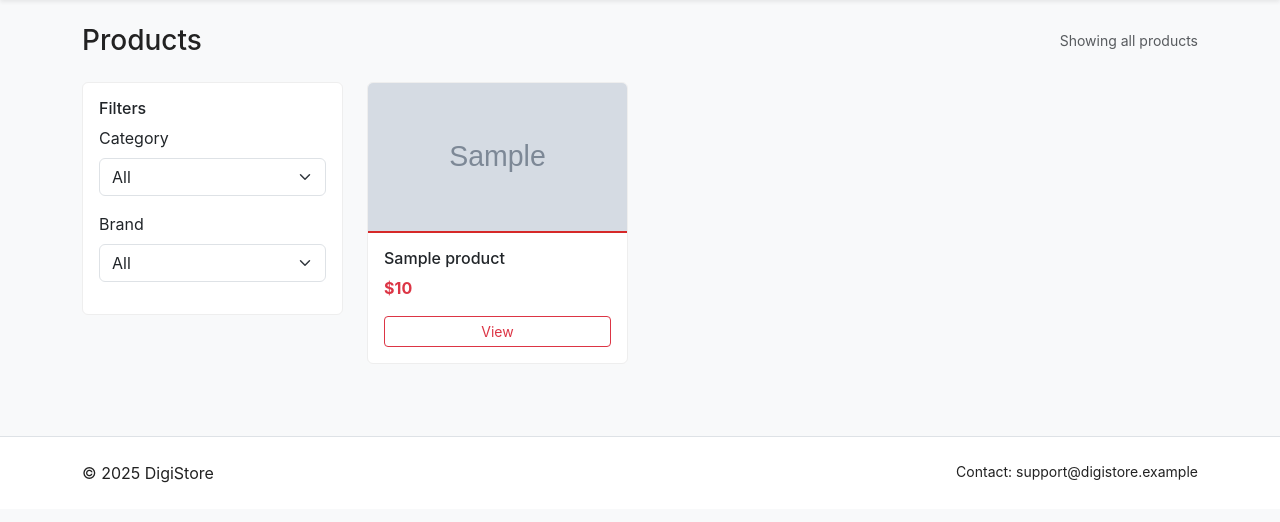
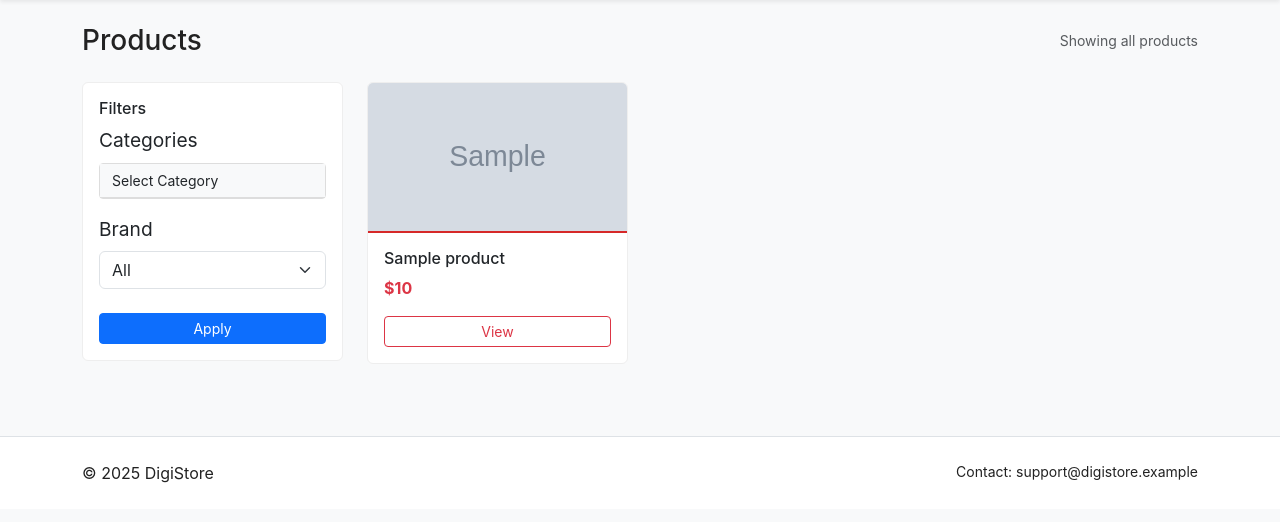
Before and after one commit to Sakayaaa/django-online-shop, a Django app: page /products/product_list/ in a window 1280 px wide. Shown: the part 56-578 px from the top of the page. Run offline with Django 5.2, Linux system fonts and the light colour scheme; tables that the repository leaves empty hold one stand-in row (values such as "Sample post"); grey boxes marked "Sample" are stand-in pictures.

Commit message:
new file:   products/templates/products/category_recursive.html 	modified:   products/templates/products/product_list.html 	new file:   products/templatetags/tree_tags.py 	modified:   products/views.py

```diff
--- /dev/null
+++ b/products/templates/products/category_recursive.html
@@ -0,0 +1,10 @@
+<li class="dropdown-item" data-slug="{{ category.slug }}">
+  <span class="item-label">{{ category.name }}</span>
+  {% if category.get_children %}
+    <ul class="nested-list" style="display:none;">
+      {% for child in category.get_children %}
+        {% include 'products/category_recursive.html' with category=child %}
+      {% endfor %}
+    </ul>
+  {% endif %}
+</li>
--- a/products/templates/products/product_list.html
+++ b/products/templates/products/product_list.html
@@ -1,5 +1,8 @@
 {% extends 'core/base.html' %}
-{% block title %}Products - DigiStore{% endblock %}
+{% block title %}
+  Products - DigiStore
+{% endblock %}
+{% load tree_tags %}
 
 {% block content %}
   <div class="d-flex justify-content-between align-items-center mb-4">
@@ -22,28 +25,121 @@
         <!-- Category Filter -->
         <form method="get">
           <div class="mb-3">
-          <label class="form-label">Category</label>
-          <select name="category" class="form-select" onchange="this.form.submit()">
-            <option value="">All</option>
+            <label class="form-label" style="font-size: larger;">Categories</label>
+            <div class="category-dropdown">
+              <div class="dropdown-header">Select Category</div>
+              <ul class="dropdown-list" style="display:none;">
+                {% for c in all_categories %}
+                  {% if not c.parent %}
+                    {% include 'products/category_recursive.html' with category=c %}
+                  {% endif %}
+                {% endfor %}
+              </ul>
+            </div>
+          </div>
 
-            {% for c in all_categories %}
-              <option value="{{ c.slug }}"
-                {% if category and c.slug == category.slug %}selected{% endif %}>
-                {{ c.name }}
-              </option>
-            {% endfor %}
-          </select>
-        </div>
+          <style>
+            .category-dropdown {
+              border: 1px solid #ddd;
+              border-radius: 4px;
+              width: 100%;
+              position: relative;
+              user-select: none;
+            }
+
+            .dropdown-header {
+              padding: 6px 12px;
+              cursor: pointer;
+              background-color: #f8f9fa;
+              border-bottom: 1px solid #ddd;
+            }
+
+            .dropdown-list,
+            .nested-list {
+              list-style: none;
+              margin: 0;
+              padding: 0 0 0 12px;
+              display: none; /* دیفالت بسته */
+            }
+
+            .dropdown-item {
+              padding: 4px 12px;
+              cursor: pointer;
+              position: relative;
+              transition: background-color 0.2s;
+              border: 1px solid #ddd; /* کمرنگ و باریک */
+              border-radius: 3px;
+              margin-bottom: 2px;
+            }
+
+            /* Parent selected */
+            .dropdown-item.selected.parent {
+              background-color: #dcdcdcff; /* پررنگ‌تر */
+              font-weight: bold;
+            }
+
+            /* Child selected */
+            .nested-list .dropdown-item.selected.child {
+              background-color: #e0e0e0; /* روشن‌تر */
+              font-weight: normal;
+            }
+
+            /* Hover effect */
+            .dropdown-item:hover {
+              background-color: #b8b8b8ff;
+            }
+          </style>
+
+          <script>
+            const dropdownHeader = document.querySelector('.dropdown-header')
+            const dropdownList = document.querySelector('.dropdown-list')
+
+            dropdownHeader.addEventListener('click', () => {
+              dropdownList.style.display = dropdownList.style.display === 'block' ? 'none' : 'block'
+            })
+
+            // باز و بسته کردن هر سطح و اعمال کلاس parent/child
+            document.querySelectorAll('.dropdown-item').forEach((item) => {
+              item.addEventListener('click', function (e) {
+                e.stopPropagation()
+
+                const nested = this.querySelector(':scope > .nested-list')
+                if (nested) {
+                  nested.style.display = nested.style.display === 'none' ? 'block' : 'none'
+                }
+
+                // حذف selected از همه
+                document.querySelectorAll('.dropdown-item').forEach((b) => b.classList.remove('selected', 'parent', 'child'))
+
+                // اضافه کردن selected و نوع
+                this.classList.add('selected')
+                if (nested) {
+                  this.classList.add('parent')
+                } else {
+                  this.classList.add('child')
+                }
+              })
+            })
+
+            // Apply
+            document.getElementById('apply-filter').addEventListener('click', function () {
+              const selected = document.querySelector('.dropdown-item.selected')
+              if (selected) {
+                const slug = selected.dataset.slug
+                window.location.href = `?category=${slug}`
+              }
+            })
+          </script>
         </form>
 
-      <!-- Brand filter — بعداً اضافه می‌کنی -->
+        <!-- Brand filter -->
         <div class="mb-3">
-        <label class="form-label">Brand</label>
+          <label class="form-label" style="font-size: larger;">Brand</label>
           <select class="form-select">
             <option>All</option>
           </select>
         </div>
-
+        <button id="apply-filter" class="btn btn-sm btn-primary mt-2">Apply</button>
       </div>
     </aside>
 
@@ -53,19 +149,13 @@
         {% for p in products %}
           <div class="col-md-4">
             <div class="card product-card">
-
               {% if p.image %}
-              <img src="{{ p.image.url }}" class="card-img-top" alt="{{ p.name }}">
+                <img src="{{ p.image.url }}" class="card-img-top" alt="{{ p.name }}" />
               {% endif %}
-
               <div class="card-body">
                 <h6>{{ p.name }}</h6>
                 <p class="text-danger fw-bold">${{ p.price }}</p>
-
-              <a href="{% url 'products:product_detail' p.pk %}"
-                 class="btn btn-outline-danger btn-sm w-100">
-                View
-              </a>
+                <a href="{% url 'products:product_detail' p.pk %}" class="btn btn-outline-danger btn-sm w-100">View</a>
               </div>
             </div>
           </div>
--- /dev/null
+++ b/products/templatetags/tree_tags.py
@@ -0,0 +1,6 @@
+from django import template
+register = template.Library()
+
+@register.filter
+def indent(level):
+    return "—" * (level * 2)
--- a/products/views.py
+++ b/products/views.py
@@ -33,7 +33,7 @@ class ProductList(View):
         category_slug = request.GET.get('category')
         products = Product.objects.all()
         category = None
-        all_categories = Category.objects.all()
+        all_categories = Category.objects.all().order_by('tree_id', 'lft')
 
         if category_slug:
             category = get_object_or_404(Category, slug=category_slug)
```
Lines whose indentation alone changed are shown as unchanged.
